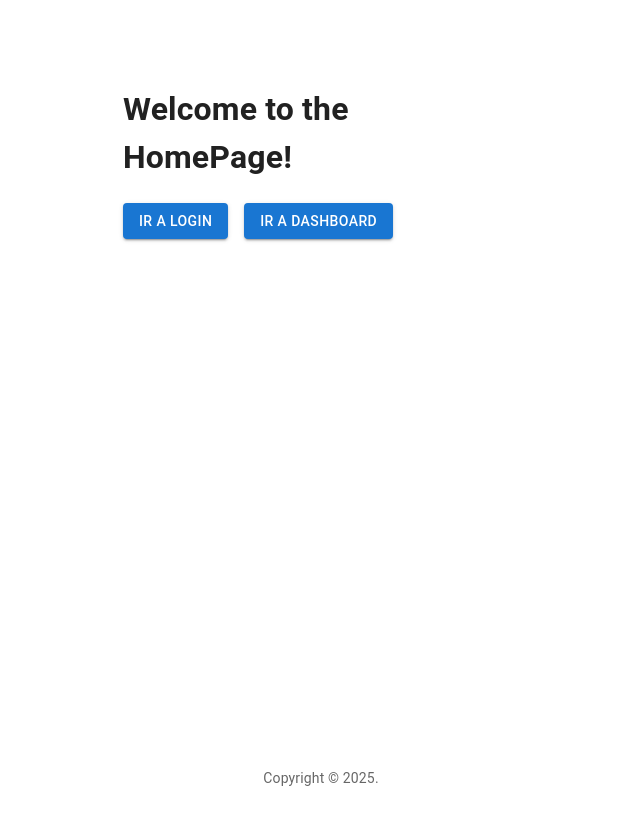
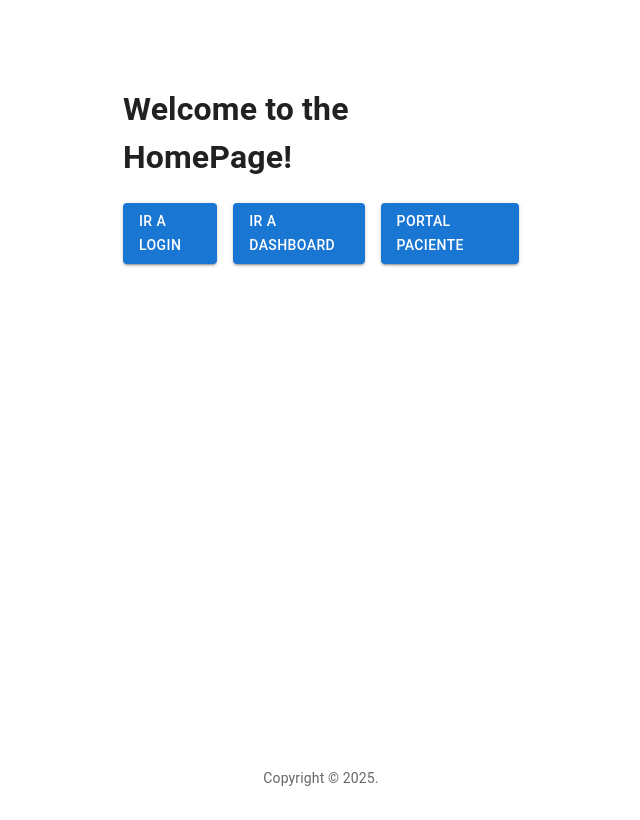
Before and after one commit to walter-castillo/dashbase, a React (Vite) app: page / in a window 1280 px wide. Shown: the whole page, without its empty margins (319-959 px from the left). Built offline with nearby package versions, Linux system fonts and the light colour scheme.

Commit message:
cambios minimo

```diff
--- a/src/components/ui/patient/DownloadStudyButton.jsx
+++ b/src/components/ui/patient/DownloadStudyButton.jsx
@@ -14,7 +14,6 @@ const styles = {
 
 const DownloadStudyButton = ({ studyUID, enabled }) => {
   const isEnabled = !!(studyUID && enabled);
-
   const handleDownload = async (e) => {
     if (!isEnabled) { e.preventDefault(); return }
 try {
--- a/src/layouts/PatientLayout.jsx
+++ b/src/layouts/PatientLayout.jsx
@@ -16,6 +16,7 @@ const PatientLayout = () => {
     const fetchStudies = async () => {
       try {
         const response = await PatientAxios.post('/studies');
+        console.log(response.data);
         const { patient, studies } = response.data;
         setPatient(patient);
         setStudies(studies);
--- a/src/pages/home/HomePage.jsx
+++ b/src/pages/home/HomePage.jsx
@@ -17,6 +17,9 @@ export const HomePage = () => {
             >
               Ir a Dashboard
             </Button>
+            <Button component={Link} to="/loginPatient" variant="contained">
+              Portal paciente
+            </Button>
           </Stack>
         </div>
       );
```
